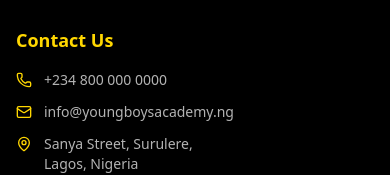
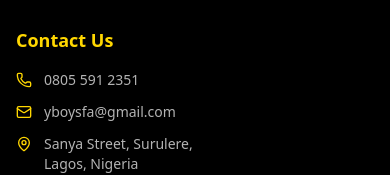
Before and after one commit to Michael-Web50/young-boys-academy, a Next.js app: page / in a window 390 px wide. Shown: the part 1591-1766 px from the top of the page. Built offline with nearby package versions, Linux system fonts and the light colour scheme; no server answers.

Commit message:
Update official club phone number and email

```diff
--- a/components/layout/Footer.tsx
+++ b/components/layout/Footer.tsx
@@ -51,11 +51,11 @@ export default function Footer() {
             <ul className="space-y-3">
               <li className="flex items-center gap-3 text-brand-white/70 text-sm">
                 <Phone size={16} className="text-brand-yellow flex-shrink-0" />
-                <span>+234 800 000 0000</span>
+                <a href="tel:08055912351" className="hover:text-brand-yellow transition-colors">0805 591 2351</a>
               </li>
               <li className="flex items-center gap-3 text-brand-white/70 text-sm">
                 <Mail size={16} className="text-brand-yellow flex-shrink-0" />
-                <span>info@youngboysacademy.ng</span>
+                <a href="mailto:yboysfa@gmail.com" className="hover:text-brand-yellow transition-colors">yboysfa@gmail.com</a>
               </li>
               <li className="flex items-start gap-3 text-brand-white/70 text-sm">
                 <MapPin size={16} className="text-brand-yellow flex-shrink-0 mt-0.5" />
```
